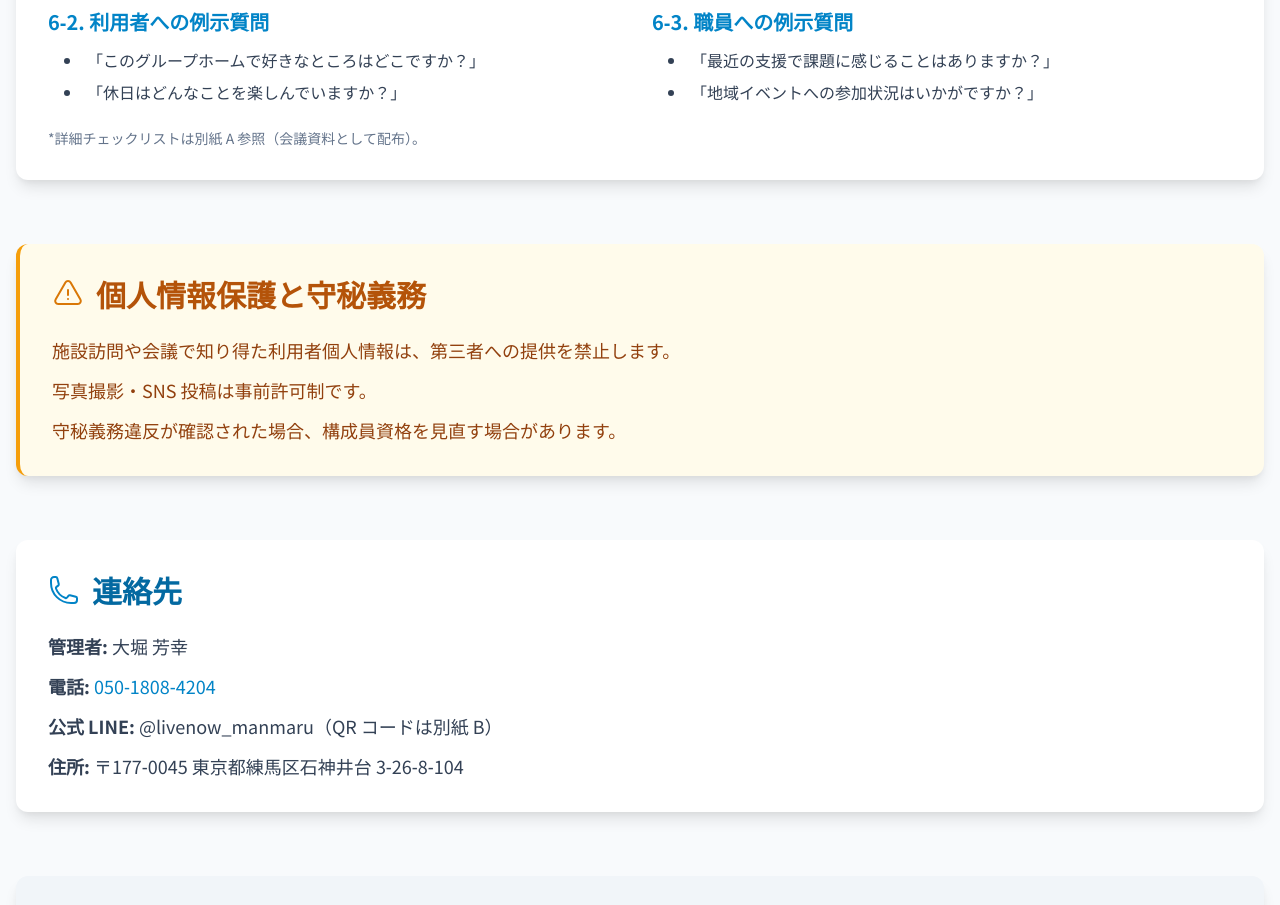
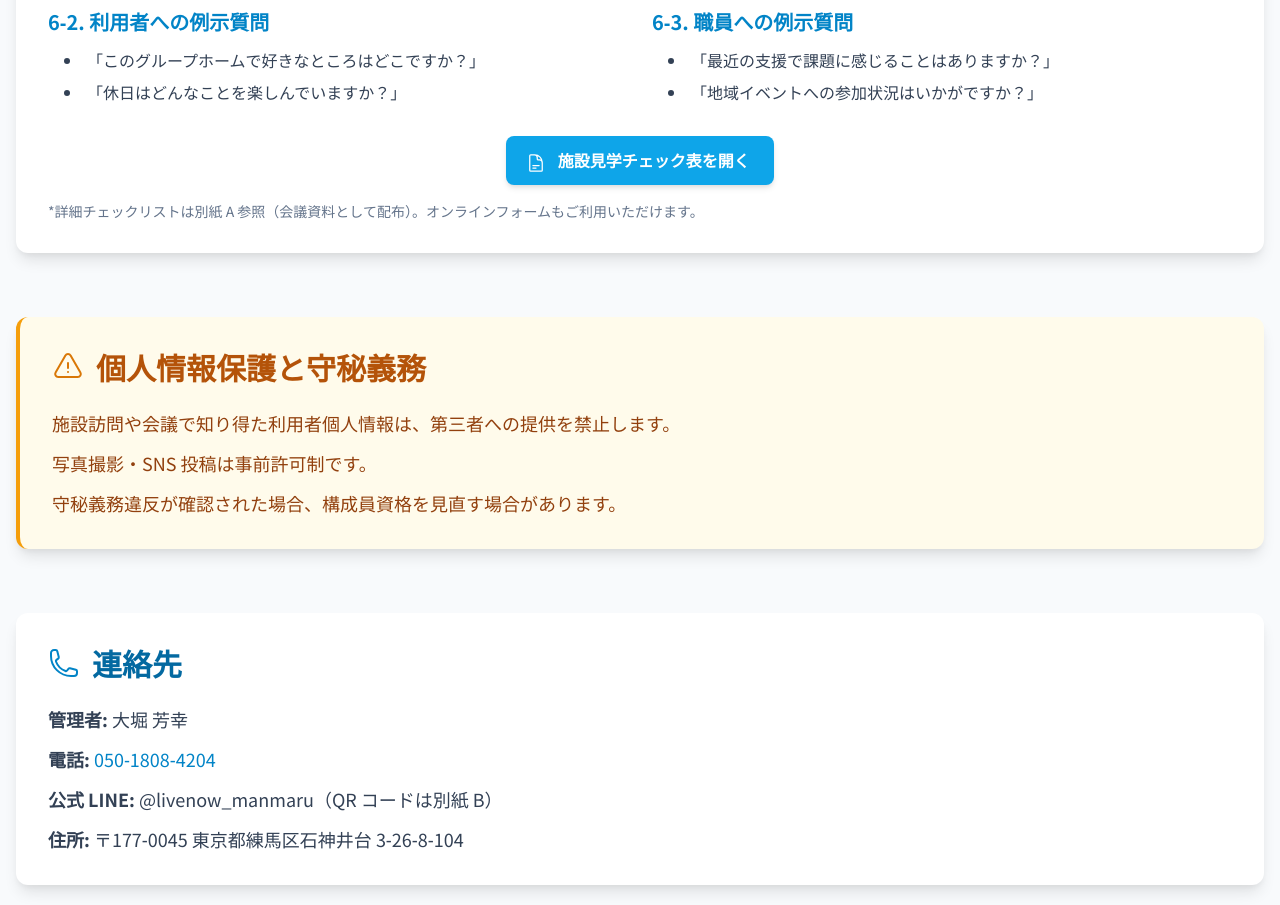
Before and after one commit to yoshiyuki-ohori/pages, a plain HTML site: page index.html in a window 1280 px wide. Shown: the part 2820-3725 px from the top of the page. Drawn offline with nearby package versions, Linux system fonts and the light colour scheme.

Commit message:
Update index.html

````diff
--- a/index.html
+++ b/index.html
@@ -12,7 +12,6 @@
         }
         .hero-pattern {
             background-color: #f0f9ff; /* sky-50 */
-            /* A subtle pattern could be added here if desired */
         }
         .section-title {
             font-weight: 700; /* bold */
@@ -36,7 +35,6 @@
         .table th {
             background-color: #f3f4f6; /* gray-100 */
         }
-        /* Icon styles (simple placeholders for now) */
         .icon {
             display: inline-block;
             width: 1.5em;
@@ -44,19 +42,32 @@
             margin-right: 0.5em;
             vertical-align: middle;
         }
-        /* Custom list style for roles */
         .role-list li {
             position: relative;
-            padding-left: 2rem; /* Space for icon */
-            margin-bottom: 0.75rem; /* mb-3 */
+            padding-left: 2rem;
+            margin-bottom: 0.75rem;
         }
         .role-list li::before {
-            content: '✔'; /* Checkmark icon */
+            content: '✔';
             position: absolute;
             left: 0;
             color: #0ea5e9; /* sky-500 */
-            font-size: 1.25rem; /* text-xl */
-            line-height: 1.5rem; /* leading-tight */
+            font-size: 1.25rem;
+            line-height: 1.5rem;
+        }
+        .action-button {
+            display: inline-block;
+            background-color: #0ea5e9; /* sky-500 */
+            color: white;
+            font-weight: 600; /* semibold */
+            padding: 0.75rem 1.5rem; /* py-3 px-6 */
+            border-radius: 0.5rem; /* rounded-lg */
+            text-decoration: none;
+            transition: background-color 0.3s ease;
+            box-shadow: 0 4px 6px -1px rgba(0, 0, 0, 0.1), 0 2px 4px -1px rgba(0, 0, 0, 0.06); /* shadow-md */
+        }
+        .action-button:hover {
+            background-color: #0284c7; /* sky-600 */
         }
     </style>
 </head>
@@ -284,8 +295,14 @@
                     </ul>
                 </div>
             </div>
-            <p class="mt-6 text-slate-500 text-sm">*詳細チェックリストは別紙 A 参照（会議資料として配布）。</p>
-        </section>
+            <div class="mt-8 text-center"> <a href="facility_visit_checklist_form.html" target="_blank" class="action-button">
+                    <svg xmlns="http://www.w3.org/2000/svg" fill="none" viewBox="0 0 24 24" stroke-width="1.5" stroke="currentColor" class="inline-block w-5 h-5 mr-2 -ml-1">
+                        <path stroke-linecap="round" stroke-linejoin="round" d="M19.5 14.25v-2.625a3.375 3.375 0 0 0-3.375-3.375h-1.5A1.125 1.125 0 0 1 13.5 7.125v-1.5a3.375 3.375 0 0 0-3.375-3.375H8.25m0 12.75h7.5m-7.5 3H12M10.5 2.25H5.625c-.621 0-1.125.504-1.125 1.125v17.25c0 .621.504 1.125 1.125 1.125h12.75c.621 0 1.125-.504 1.125-1.125V11.25a9 9 0 0 0-9-9Z" />
+                    </svg>
+                    施設見学チェック表を開く
+                </a>
+            </div>
+            <p class="mt-4 text-slate-500 text-sm">*詳細チェックリストは別紙 A 参照（会議資料として配布）。オンラインフォームもご利用いただけます。</p> </section>
 
         <section id="confidentiality" class="mb-12 sm:mb-16 p-6 sm:p-8 card bg-amber-50 border-l-4 border-amber-500">
             <h2 class="text-2xl sm:text-3xl text-amber-700 font-bold mb-6 flex items-center">
@@ -336,8 +353,3 @@
 
 </body>
 </html>
-```
-
-これで、Gemini API関連の機能が削除され、元のシンプルなプレゼンテーション資料のデザインに戻りました。
-
-ご確認ください。他に何かお手伝いできることがございましたら、お気軽にお申し付けくだ
````
